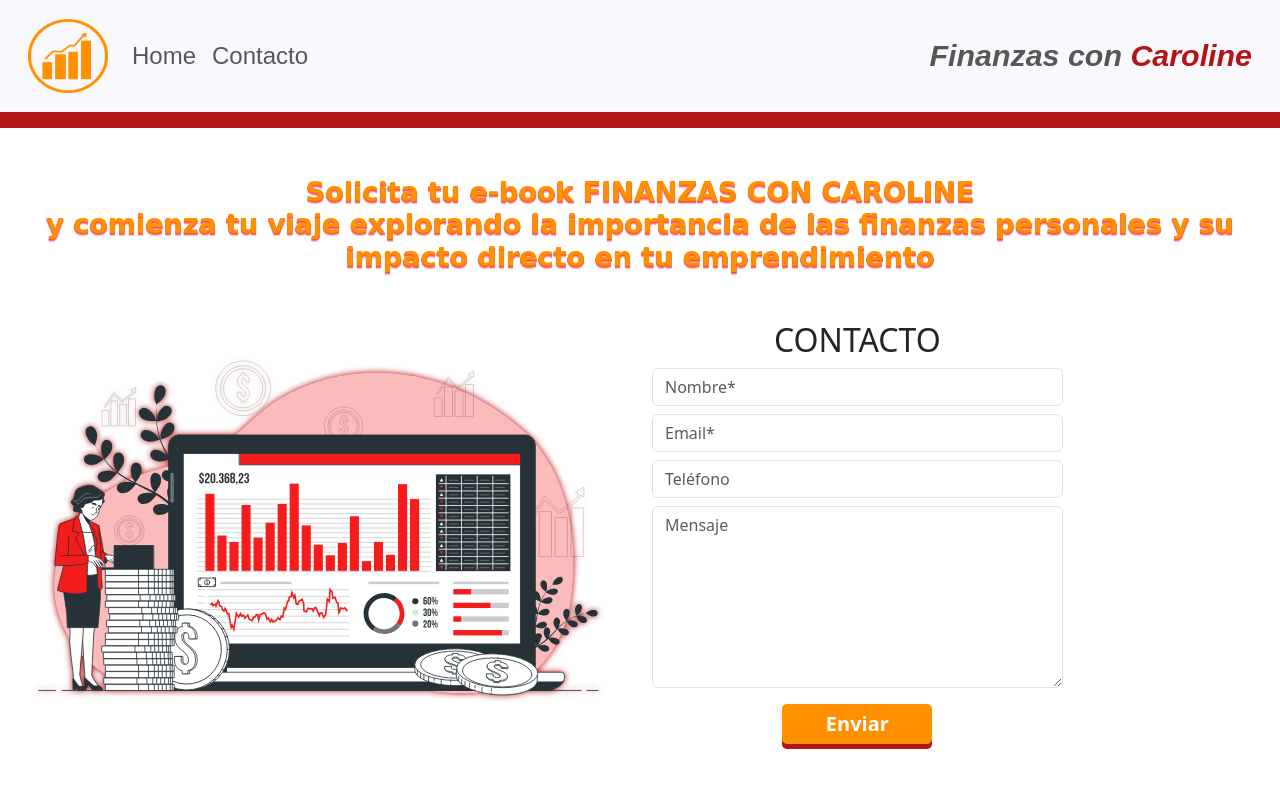
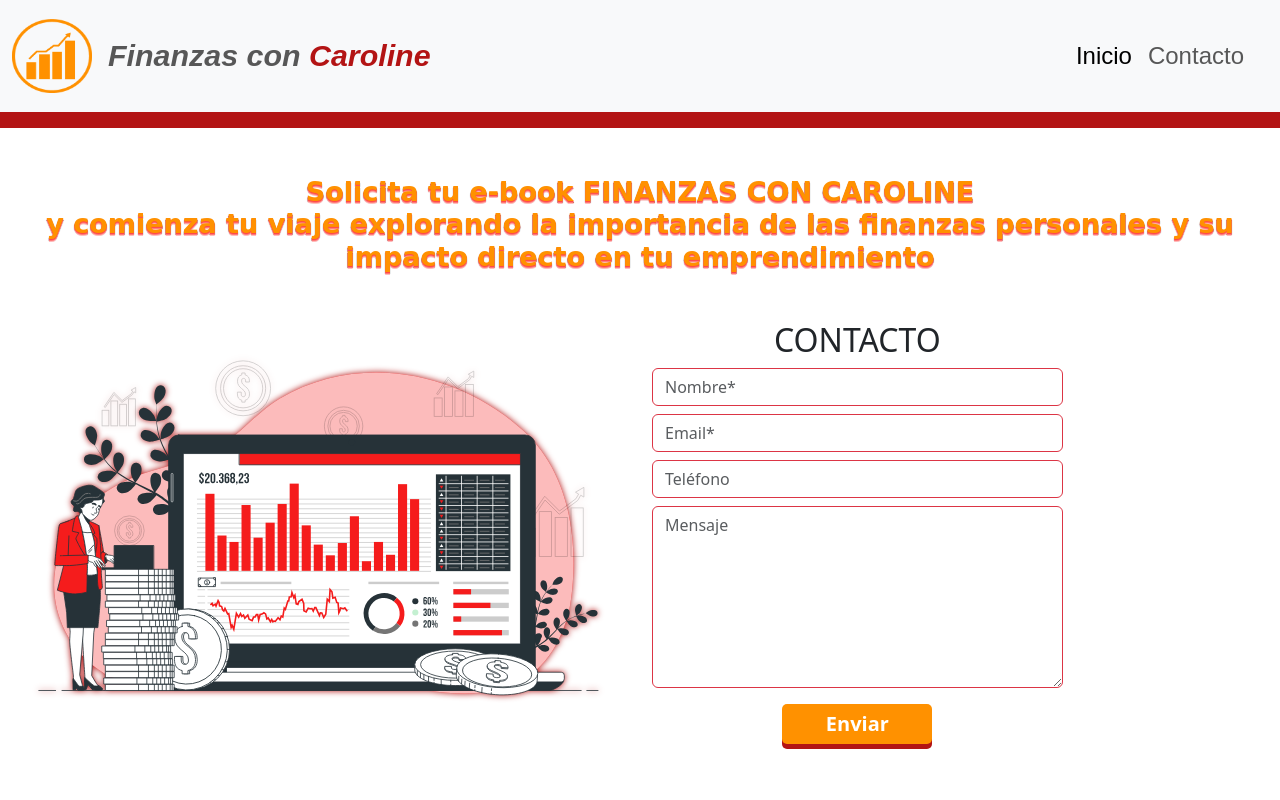
Before and after one commit to kairayary/Finanzas_con_Caroline, a plain HTML site: page pages/descarga.html in a window 1280 px wide. Shown: the top 800 px of the page. Drawn offline with nearby package versions, Linux system fonts and the light colour scheme.

Commit message:
se cambió nabvar y se agregó media query

```diff
--- a/css/style.css
+++ b/css/style.css
@@ -100,6 +100,8 @@ span {
     background-color: #ff9100
 }
 
-@media (min-width: 576px) {
-    /* … */
+@media (max-width: 576px) {
+   .brand{
+    display: none;
+   }
 }
--- a/pages/descarga.html
+++ b/pages/descarga.html
@@ -19,27 +19,36 @@
 <body>
 
   <header class=" ">
-    <nav class="bar navbar navbar-expand-lg">
-      <div class="container-fluid mx-3">
+    <nav class="bar navbar navbar-expand-lg bg-body-tertiary">
+      <div class="container-fluid">
           <a class="navbar-brand" href="#">
-          <img src="../img/lo.png" alt="Logo" width="80" height="74" class=" logo d-inline-block align-text-center">
+              <img src="../img/lo.png" alt="Logo" width="80" height="74"
+                  class=" logo d-inline-block align-text-center">
 
           </a>
-        <button class="navbar-toggler" type="button" data-bs-toggle="collapse" data-bs-target="#navbarText"
-          aria-controls="navbarText" aria-expanded="false" aria-label="Toggle navigation">
+          <div class="brand navbar-text">
+              Finanzas con <span>Caroline</span>
+          </div>
+          <button class="navbar-toggler" type="button" data-bs-toggle="offcanvas"
+              data-bs-target="#offcanvasNavbar" aria-controls="offcanvasNavbar" aria-label="Toggle navigation">
               <span class="navbar-toggler-icon"></span>
           </button>
-        <div class="collapse navbar-collapse" id="navbarText">
-          <ul class="navbar-nav me-auto mb-2 mb-lg-0">
+          <div class="offcanvas offcanvas-end" tabindex="-1" id="offcanvasNavbar"
+              aria-labelledby="offcanvasNavbarLabel">
+              <div class="offcanvas-header">
+                  <h5 class="offcanvas-title" id="offcanvasNavbarLabel">Finanzas con <span>Caroline</span></h5>
+                  <button type="button" class="btn-close" data-bs-dismiss="offcanvas" aria-label="Close"></button>
+              </div>
+              <div class="offcanvas-body">
+                  <ul class="navbar-nav justify-content-end flex-grow-1 pe-3">
                       <li class="nav-item">
-              <a class="nav-link" aria-current="page" href="../index.html">Home</a>
+                          <a class="nav-link active" aria-current="page" href="../index.html">Inicio</a>
                       </li>
                       <li class="nav-item">
                           <a class="nav-link" href="#">Contacto</a>
                       </li>
+
                   </ul>
-          <div class="brand navbar-text">
-            Finanzas con <span>Caroline</span>
               </div>
           </div>
       </div>
@@ -67,18 +76,18 @@
             <form method="post" data-form-title="CONTACT US">
               <input type="hidden" data-form-email="true">
               <div class="form-group mb-2">
-                <input type="text" class="form-control" name="name" required="" placeholder="Nombre*"
+                <input type="text" class="form-control border border-danger" name="name" required="" placeholder="Nombre*"
                   data-form-field="Name">
               </div>
               <div class="form-group mb-2">
-                <input type="email" class="form-control" name="email" required="" placeholder="Email*"
+                <input type="email" class="form-control border border-danger" name="email" required="" placeholder="Email*"
                   data-form-field="Email">
               </div>
               <div class="form-group mb-2">
-                <input type="tel" class="form-control" name="phone" placeholder="Teléfono" data-form-field="Phone">
+                <input type="tel" class="form-control border border-danger" name="phone" placeholder="Teléfono" data-form-field="Phone">
               </div>
               <div class="form-group mb-3">
-                <textarea class="form-control" name="message" placeholder="Mensaje" rows="7"
+                <textarea class="form-control border border-danger" name="message" placeholder="Mensaje" rows="7"
                   data-form-field="Message"></textarea>
               </div>
               <div>
@@ -100,19 +109,19 @@
 
             <div class="col-md-2">
               <h6 class="text-uppercase font-weight-bold">
-                <a href="#!" class="text-white">Inicio</a>
+                <a href="../index.html" class="text-white">Inicio</a>
               </h6>
             </div>
 
             <div class="col-md-2">
               <h6 class="text-uppercase font-weight-bold">
-                <a href="#!" class="text-white">Sobre Mi</a>
+                <a href="../index.html" class="text-white">Sobre Mi</a>
               </h6>
             </div>
 
             <div class="col-md-2">
               <h6 class="text-uppercase font-weight-bold">
-                <a href="#!" class="text-white">Producto</a>
+                <a href="../index.html" class="text-white">Producto</a>
               </h6>
             </div>
 
```
Also changed, not shown: index.html (+18 -10 lines). Lines whose indentation alone changed are shown as unchanged.
